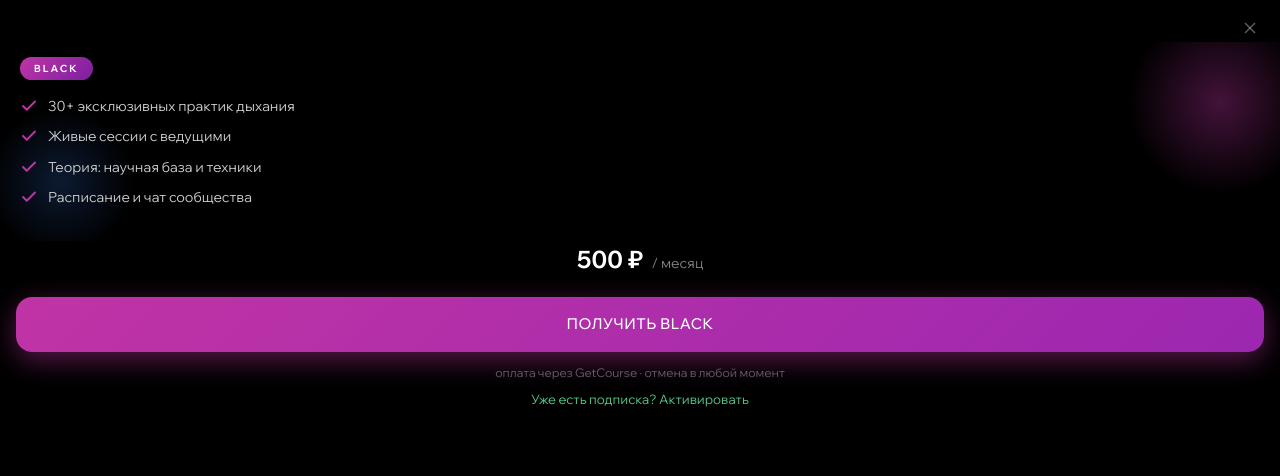
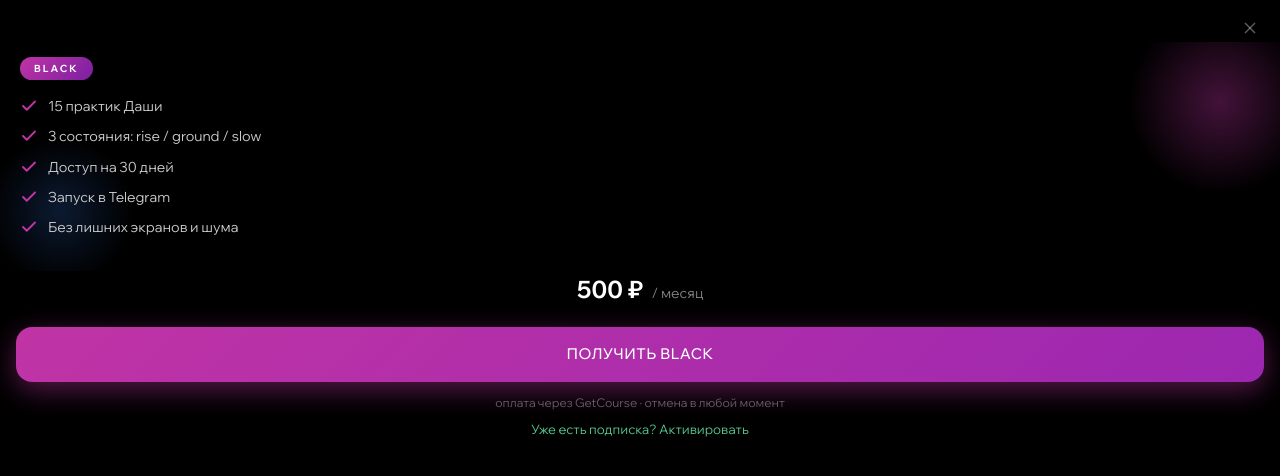
Before and after one commit to badbuddhas-project/badbuddhas-bubbles, a Next.js app: page /subscribe in a window 1280 px wide. Shown: the top 476 px of the page. Built offline with nearby package versions, Linux system fonts and the light colour scheme; no server answers.

Commit message:
ui: update subscribe page feature list

```diff
--- a/app/subscribe/page.tsx
+++ b/app/subscribe/page.tsx
@@ -16,10 +16,11 @@ const C = {
 }
 
 const FEATURES = [
-  '30+ эксклюзивных практик дыхания',
-  'Живые сессии с ведущими',
-  'Теория: научная база и техники',
-  'Расписание и чат сообщества',
+  '15 практик Даши',
+  '3 состояния: rise / ground / slow',
+  'Доступ на 30 дней',
+  'Запуск в Telegram',
+  'Без лишних экранов и шума',
 ]
 
 
```
